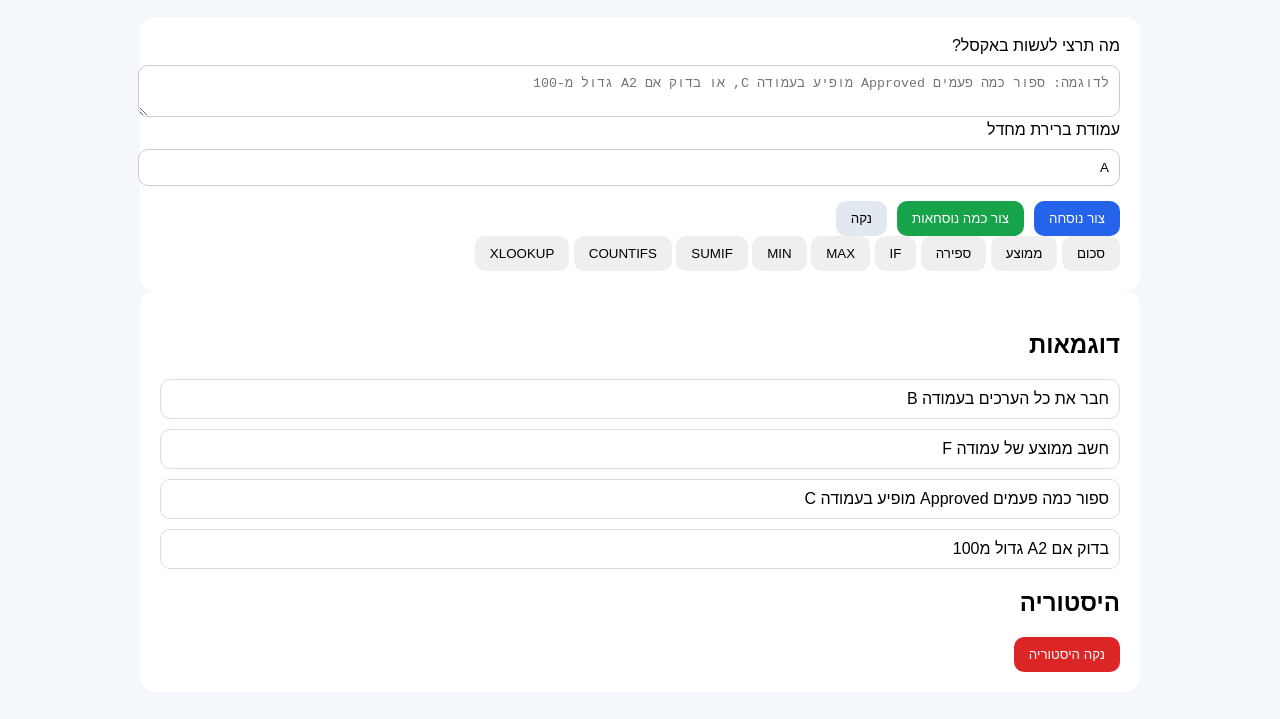
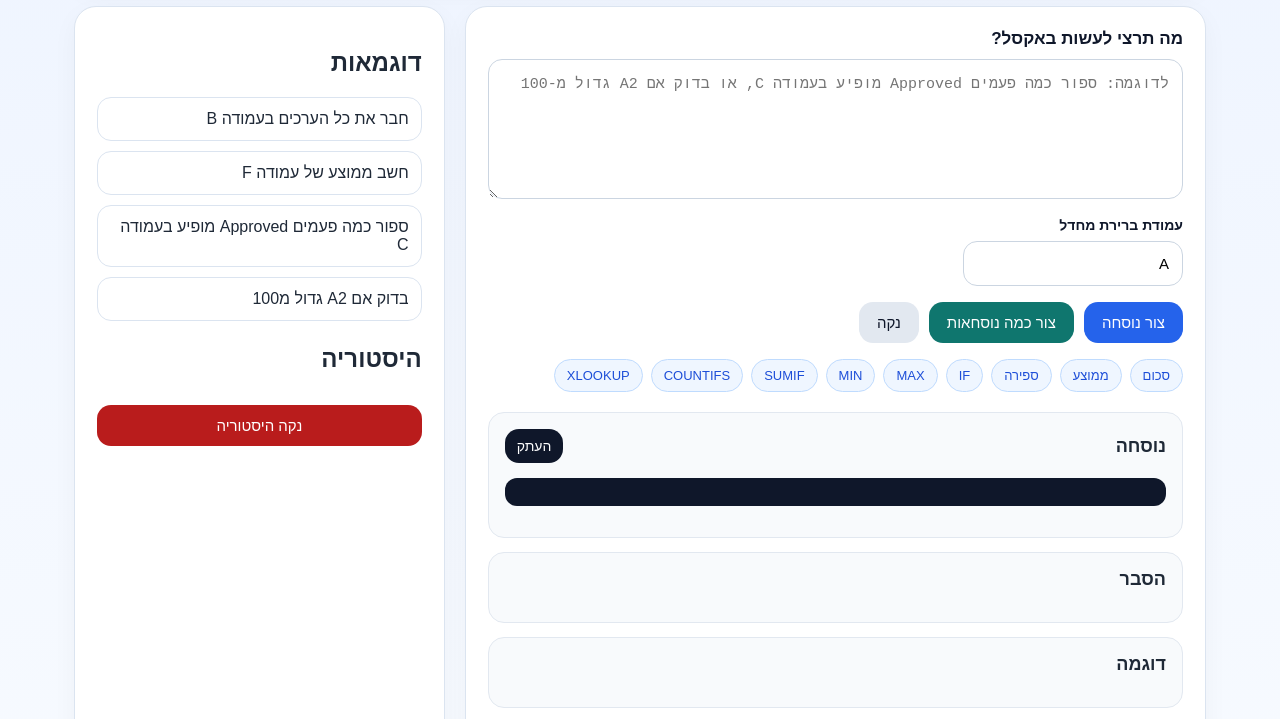
Before and after one commit to dar12378/excel-assistant, a plain HTML site: page index.html in a window 1280 px wide. Shown: the part 177-896 px from the top of the page. Drawn offline with Linux system fonts and the light colour scheme.

Commit message:
Update style.css

```diff
--- a/style.css
+++ b/style.css
@@ -1,126 +1,329 @@
-body{
-
-font-family:Arial;
-margin:0;
-background:#f4f7fb;
-
+* {
+  box-sizing: border-box;
 }
 
-.container{
-
-max-width:1000px;
-margin:auto;
-padding:20px;
-
+body {
+  margin: 0;
+  font-family: Arial, sans-serif;
+  background: linear-gradient(180deg, #eef4ff 0%, #f8fbff 100%);
+  color: #1f2937;
 }
 
-.hero{
-
-background:white;
-padding:20px;
-border-radius:15px;
-margin-bottom:20px;
-
+.container {
+  max-width: 1180px;
+  margin: 0 auto;
+  padding: 24px;
 }
 
-.grid{
-
-display:grid;
-grid-template-columns:2fr 1fr;
-gap:20px;
-
+.hero {
+  background: #ffffff;
+  border: 1px solid #dbe4f0;
+  border-radius: 24px;
+  padding: 28px;
+  margin-bottom: 22px;
+  box-shadow: 0 8px 26px rgba(15, 23, 42, 0.05);
 }
 
-.card{
-
-background:white;
-padding:20px;
-border-radius:15px;
-
+.hero h1 {
+  margin: 0 0 10px;
+  font-size: 36px;
+  color: #0f172a;
 }
 
-textarea,input{
-
-width:100%;
-padding:10px;
-margin-top:10px;
-border-radius:10px;
-border:1px solid #ccc;
-
+.hero p {
+  margin: 0;
+  font-size: 17px;
+  color: #475569;
+  line-height: 1.6;
 }
 
-.buttons{
-
-margin-top:15px;
-display:flex;
-gap:10px;
-
+.layout {
+  display: grid;
+  grid-template-columns: 2fr 1fr;
+  gap: 20px;
 }
 
-button{
-
-padding:10px 15px;
-border:none;
-border-radius:10px;
-cursor:pointer;
-
+.card {
+  background: #ffffff;
+  border: 1px solid #dbe4f0;
+  border-radius: 22px;
+  padding: 22px;
+  box-shadow: 0 8px 26px rgba(15, 23, 42, 0.04);
 }
 
-.primary{
-
-background:#2563eb;
-color:white;
-
+.label {
+  display: block;
+  margin-bottom: 10px;
+  font-size: 17px;
+  font-weight: 700;
+  color: #0f172a;
 }
 
-.secondary{
-
-background:#e2e8f0;
-
+.small-label {
+  font-size: 14px;
+  margin-bottom: 8px;
 }
 
-.success{
-
-background:#16a34a;
-color:white;
-
+textarea,
+input {
+  width: 100%;
+  border: 1px solid #cbd5e1;
+  border-radius: 14px;
+  padding: 13px;
+  font-size: 15px;
+  outline: none;
+  background: #ffffff;
 }
 
-.danger{
-
-background:#dc2626;
-color:white;
-
+textarea {
+  min-height: 140px;
+  resize: vertical;
+  line-height: 1.6;
 }
 
-.hidden{
-
-display:none;
-
+textarea:focus,
+input:focus {
+  border-color: #2563eb;
+  box-shadow: 0 0 0 4px rgba(37, 99, 235, 0.08);
 }
 
-.formula-box{
-
-background:black;
-color:white;
-padding:10px;
-border-radius:10px;
-
+.controls {
+  display: grid;
+  grid-template-columns: 220px;
+  gap: 12px;
+  margin-top: 14px;
 }
 
-.result{
+.buttons {
+  display: flex;
+  flex-wrap: wrap;
+  gap: 10px;
+  margin-top: 16px;
+}
 
-margin-top:20px;
+button {
+  border: none;
+  border-radius: 14px;
+  padding: 12px 18px;
+  font-size: 15px;
+  cursor: pointer;
+  transition: 0.15s ease;
+}
 
+button:hover {
+  opacity: 0.95;
+  transform: translateY(-1px);
+}
+
+.primary {
+  background: #2563eb;
+  color: white;
+}
+
+.secondary {
+  background: #e2e8f0;
+  color: #0f172a;
+}
+
+.success {
+  background: #0f766e;
+  color: white;
+}
+
+.danger {
+  background: #b91c1c;
+  color: white;
+}
+
+.small-btn {
+  background: #0f172a;
+  color: white;
+  padding: 9px 12px;
+  font-size: 14px;
+}
+
+.green-btn {
+  background: #0f766e;
+}
+
+.full-width {
+  width: 100%;
+  margin-top: 12px;
+}
+
+.tags {
+  display: flex;
+  flex-wrap: wrap;
+  gap: 8px;
+  margin-top: 16px;
+}
+
+.tag {
+  background: #eff6ff;
+  color: #1d4ed8;
+  border: 1px solid #bfdbfe;
+  border-radius: 999px;
+  padding: 8px 12px;
+  font-size: 13px;
+}
+
+.error {
+  margin-top: 16px;
+  background: #fee2e2;
+  color: #991b1b;
+  padding: 12px;
+  border: 1px solid #fecaca;
+  border-radius: 14px;
+}
+
+.hidden {
+  display: none;
+}
+
+.result {
+  margin-top: 20px;
+  display: grid;
+  gap: 14px;
+}
+
+.result-block {
+  background: #f8fafc;
+  border: 1px solid #e2e8f0;
+  border-radius: 16px;
+  padding: 16px;
+}
+
+.result-header {
+  display: flex;
+  justify-content: space-between;
+  align-items: center;
+  gap: 12px;
+  margin-bottom: 10px;
+}
+
+.result-block h2 {
+  margin: 0;
+  font-size: 18px;
+}
+
+.formula-box {
+  background: #0f172a;
+  color: #f8fafc;
+  padding: 14px;
+  border-radius: 12px;
+  overflow-x: auto;
+  white-space: pre-wrap;
+  word-break: break-word;
+  direction: ltr;
+  text-align: left;
+  font-size: 15px;
+}
+
+.formula-grid {
+  display: grid;
+  gap: 12px;
+  margin-top: 12px;
+}
+
+.formula-card {
+  background: white;
+  border: 1px solid #dbe4f0;
+  border-radius: 16px;
+  padding: 14px;
+}
+
+.formula-card h3 {
+  margin: 0 0 8px;
+  font-size: 16px;
+}
+
+.formula-card p {
+  margin: 0 0 10px;
+  color: #475569;
+  line-height: 1.5;
+}
+
+.formula-card pre {
+  margin: 0;
+  background: #0f172a;
+  color: white;
+  padding: 12px;
+  border-radius: 12px;
+  white-space: pre-wrap;
+  word-break: break-word;
+  direction: ltr;
+  text-align: left;
+}
+
+.side-section + .side-section {
+  margin-top: 24px;
+}
+
+.list-box {
+  display: grid;
+  gap: 10px;
+  margin-top: 12px;
 }
 
 .example-item,
-.history-item{
+.history-item {
+  background: white;
+  border: 1px solid #dbe4f0;
+  border-radius: 14px;
+  padding: 12px;
+  cursor: pointer;
+  transition: 0.15s ease;
+}
 
-border:1px solid #ddd;
-padding:10px;
-margin-top:10px;
-border-radius:10px;
-cursor:pointer;
+.example-item:hover,
+.history-item:hover {
+  background: #f8fbff;
+}
 
+ul {
+  margin: 0;
+  padding-right: 20px;
 }
+
+li {
+  margin-bottom: 6px;
+}
+
+.empty-state {
+  color: #64748b;
+  font-size: 14px;
+  padding: 8px 0;
+}
+
+@media (max-width: 920px) {
+  .layout {
+    grid-template-columns: 1fr;
+  }
+}
+
+@media (max-width: 640px) {
+  .container {
+    padding: 14px;
+  }
+
+  .hero h1 {
+    font-size: 28px;
+  }
+
+  .controls {
+    grid-template-columns: 1fr;
+  }
+
+  .buttons {
+    flex-direction: column;
+  }
+
+  button {
+    width: 100%;
+  }
+
+  .result-header {
+    flex-direction: column;
+    align-items: stretch;
+  }
+}
```
